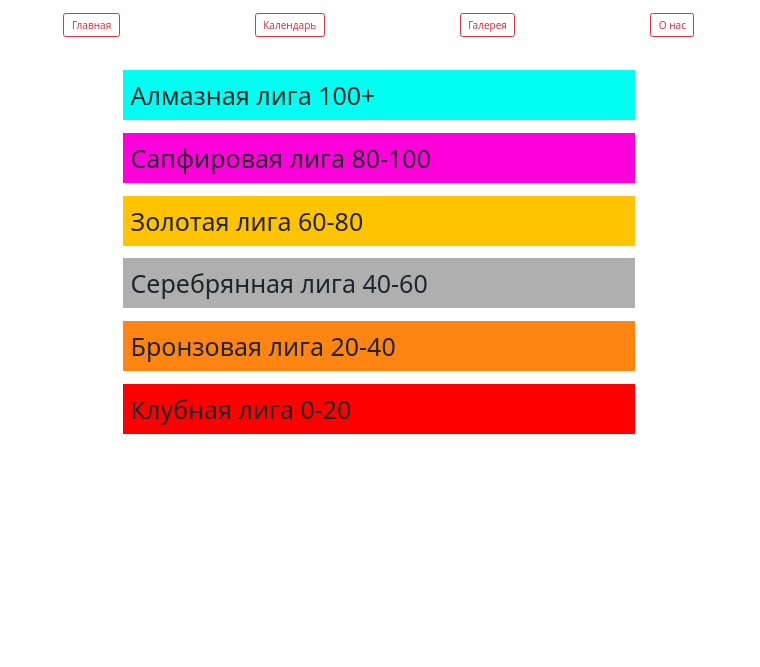
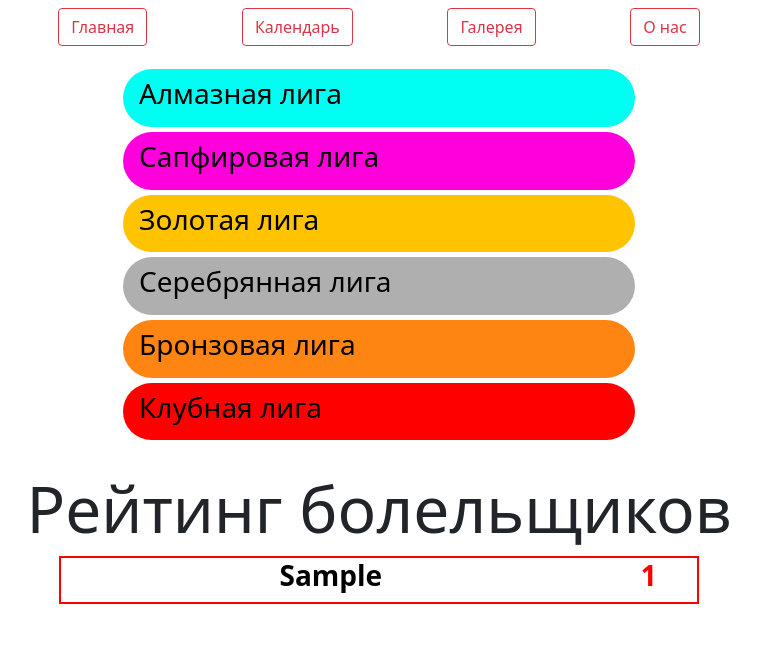
Before and after one commit to elizawetta/raiting, a Django app: page / in a window 1280 px wide. Shown: the top 667 px of the page, without its empty margins (261-1021 px from the left). Run offline with Django 4.2, Linux system fonts and the light colour scheme; tables that the repository leaves empty hold one stand-in row (values such as "Sample post"); some libraries are stand-ins or nearby versions.

Commit message:
all done

```diff
--- a/card/static/card/main.css
+++ b/card/static/card/main.css
@@ -6,3 +6,6 @@
       .carousel-inner > .item > a > img {
         margin: auto;
 }
+#liga {
+width: 40%; height: 50px; margin-top: 1%; border-radius: 5%
+}
--- a/card/templates/card/home.html
+++ b/card/templates/card/home.html
@@ -2,12 +2,12 @@
 {% load static %}
 <html lang="en">
 <head>
-    <meta charset="utf-8">
     <meta name="viewport" content="width=device-width, initial-scale=1">
+    <link rel="stylesheet" href="https://maxcdn.bootstrapcdn.com/bootstrap/4.1.0/css/bootstrap.min.css">
+    <script src="https://ajax.googleapis.com/ajax/libs/jquery/3.7.1/jquery.min.js"></script>
+    <script src="https://cdnjs.cloudflare.com/ajax/libs/popper.js/1.14.0/umd/popper.min.js"></script>
+    <script src="https://maxcdn.bootstrapcdn.com/bootstrap/4.1.0/js/bootstrap.min.js"></script>
     <link rel="stylesheet" href="{% static 'card/main.css' %}">
-    <link rel="stylesheet" href="https://maxcdn.bootstrapcdn.com/bootstrap/3.4.1/css/bootstrap.min.css">
-    <script src="https://ajax.googleapis.com/ajax/libs/jquery/3.7.1/jquery.min.js"></script>
-    <script src="https://maxcdn.bootstrapcdn.com/bootstrap/3.4.1/js/bootstrap.min.js"></script>
     <link rel="stylesheet" href="https://cdnjs.cloudflare.com/ajax/libs/font-awesome/4.7.0/css/font-awesome.min.css">
     <link href="https://cdn.jsdelivr.net/npm/bootstrap@5.0.2/dist/css/bootstrap.min.css" rel="stylesheet" integrity="sha384-EVSTQN3/azprG1Anm3QDgpJLIm9Nao0Yz1ztcQTwFspd3yD65VohhpuuCOmLASjC" crossorigin="anonymous">
     <meta charset="UTF-8">
@@ -21,24 +21,87 @@
     <a type="button" class="btn btn-outline-danger center"  href="/gallery">Галерея</a>
     <a type="button" class="btn btn-outline-danger center"  href="/about-us">О нас</a>
 </nav>
-<div>
 
+<div id="accordion" style="width:40%;" class="center">
+    <div class="card" style="padding-bottom: 1%; padding-top: 3%; border:1em;border-radius:2em;">
+        <div class="card-header" style="background-color:#00FFF3; border:1em;border-radius:2em;">
+          <a class="collapsed" data-toggle="collapse" href="#1" style="text-decoration: none; color: black">
+            <h3>Алмазная лига </h3></a></div>
+        <div id="1" class="collapse" data-parent="#accordion">
+          <div class="card-body">
+            <h4>Баллы: 100+</h4>
+            <h4>Призы: спортивная бутылка</h4>
+          </div></div>
+    </div>
 
-<div class="container" style="background-color: #00FFF3; width: 40%; height: 50px; margin-top: 1%">
-    <h1 style="padding-top: 10px">Алмазная лига 100+</h1></div>
-<div class="container" style="background-color: #FF00DC; width: 40%; height: 50px; margin-top: 1%">
-    <h1 style="padding-top: 10px">Сапфировая лига 80-100</h1></div>
-<div class="container" style="background-color: #FFC300; width: 40%; height: 50px; margin-top: 1%">
-    <h1 style="padding-top: 10px">Золотая лига 60-80</h1></div>
-<div class="container" style="background-color: #AFAFAF; width: 40%; height: 50px; margin-top: 1%">
-    <h1 style="padding-top: 10px">Серебрянная лига 40-60 </h1></div>
-<div class="container" style="background-color: #FF8512; width: 40%; height: 50px; margin-top: 1%">
-    <h1 style="padding-top: 10px">Бронзовая лига 20-40</h1></div>
-<div class="container" style="background-color: #FF0000; width: 40%; height: 50px; margin-top: 1%">
-    <h1 style="padding-top: 10px">Клубная лига 0-20</h1></div>
+    <div class="card" style="padding-bottom: 1%; border:1em;border-radius:2em;">
+    <div class="card-header" style="background-color:#FF00DC; border:1em;border-radius:2em;">
+      <a class="collapsed" data-toggle="collapse" href="#2" style="text-decoration: none; color: black">
+        <h3>Сапфировая лига </h3></a></div>
+    <div id="2" class="collapse" data-parent="#accordion">
+      <div class="card-body">
+        <h4>Баллы: 80-100</h4>
+        <h4>Призы: объемные стикеры</h4>
+      </div></div>
+    </div>
+
+    <div class="card" style="padding-bottom: 1%; border:1em;border-radius:2em;">
+    <div class="card-header" style="background-color:#FFC300; border:1em;border-radius:2em;">
+      <a class="collapsed" data-toggle="collapse" href="#3" style="text-decoration: none; color: black">
+        <h3>Золотая лига </h3></a></div>
+    <div id="3" class="collapse" data-parent="#accordion">
+      <div class="card-body">
+        <h4>Баллы: 60-80</h4>
+        <h4>Призы: стикерпак</h4>
+      </div></div>
+    </div>
+
+    <div class="card" style="padding-bottom: 1%; border:1em;border-radius:2em;">
+    <div class="card-header" style="background-color:#AFAFAF; border:1em;border-radius:2em;">
+      <a class="collapsed" data-toggle="collapse" href="#4" style="text-decoration: none; color: black">
+        <h3>Серебрянная лига </h3></a></div>
+    <div id="4" class="collapse" data-parent="#accordion">
+      <div class="card-body">
+        <h4>Баллы: 40-60</h4>
+        <h4>Призы: значок</h4>
+      </div></div>
+    </div>
+
+    <div class="card" style="padding-bottom: 1%; border:1em;border-radius:2em;">
+    <div class="card-header" style="background-color:#FF8512; border:1em;border-radius:2em;">
+      <a class="collapsed" data-toggle="collapse" href="#5" style="text-decoration: none; color: black">
+        <h3>Бронзовая лига </h3></a></div>
+    <div id="5" class="collapse" data-parent="#accordion">
+      <div class="card-body">
+        <h4>Баллы: 20-40</h4>
+        <h4>Призы: браслет</h4>
+      </div></div>
+    </div>
+
+    <div class="card" style="padding-bottom: 1%; border:1em;border-radius:2em;">
+    <div class="card-header" style="background-color:#FF0000; border:1em;border-radius:2em;">
+      <a class="collapsed" data-toggle="collapse" href="#6" style="text-decoration: none; color: black">
+        <h3>Клубная лига </h3></a></div>
+    <div id="6" class="collapse" data-parent="#accordion">
+      <div class="card-body">
+        <h4>Баллы: 0-20</h4>
+      </div></div>
+    </div>
+
 
 </div>
 
 
+<div style="text-align: center; padding-top: 2%"><h1 class="display-3 center">Рейтинг болельщиков</h1></div>
+<table class="center" style="width: 50%; text-align: center; border: 2px solid red;">
+    {% for i in data %}
+    <tr style="border: 2px solid red">
+        <td><a href="/user/?id={{i.id_user}}" style="text-decoration: none; color: black">
+            <h3 style="font-weight: 600;">{{i.fio}}</h3></a> </td>
+        <td><h3 style="color: red;font-weight: 700">{{i.raiting}}</h3></td>
+    </tr>
+    {% endfor %}
+</table>
+<div style="padding-top: 5%"></div>
 </body>
 </html>
--- a/card/views.py
+++ b/card/views.py
@@ -2,43 +2,6 @@ from django.shortcuts import render
 from .models import New
 
 def user(request):
-    # p = New(id_user=1, fio='Абакаров Руслан Магомедович', liga="Золотая лига",
-    #         raiting=72, photo='IMG_9402.png')
-    # p.save()
-    # p = New(id_user=2, fio='Анисимова Виктория Александровна', liga="Бронзовая лига",
-    #         raiting=39, photo='IMG_9399.png')
-    # p.save()
-    # p = New(id_user=3, fio='Гречаник Оксана Андреевна', liga="Серебряная лига",
-    #         raiting=44, photo='IMG_9400.png')
-    # p.save()
-    # p = New(id_user=4, fio='Дроздова Ксения Дмитриевна', liga="Бронзовая лига",
-    #         raiting=35, photo='IMG_9419.png')
-    # p.save()
-    # p = New(id_user=5, fio='Кудрявцев Илья Антонович', liga="Сапфировая лига",
-    #         raiting=83, photo='IMG_9411.png')
-    # p.save()
-    # p = New(id_user=6, fio='Кузнецова Алина Константиновна', liga="Золотая лига",
-    #         raiting=77, photo='IMG_9397.png')
-    # p.save()
-    # p = New(id_user=7, fio='Шаповалова Валерия Павловна', liga="Клубная лига",
-    #         raiting=16, photo='IMG_9401.png')
-    # p.save()
-    # p = New(id_user=8, fio='Кудинова Софья Владимировна', liga="Сапфировая лига",
-    #         raiting=92, photo='IMG_9393.png')
-    # p.save()
-    # p = New(id_user=9, fio='Печенкина Дарья Антоновна', liga="Серебряная лига",
-    #         raiting=54, photo='IMG_9396.png')
-    # p.save()
-    # p = New(id_user=10, fio='Шевчук Егор Александрович', liga="Алмазная лига",
-    #         raiting=107, photo='IMG_9395.png')
-    # p.save()
-    # p = New(id_user=11, fio='Ананьева Ксения Павловна', liga="Сапфировая лига",
-    #         raiting=76, photo='IMG_9394.png')
-    # p.save()
-    # p = New(id_user=12, fio='Нискова Диана Андреевна', liga="Клубная лига",
-    #         raiting=19, photo='IMG_9392.JPG')
-    # p.save()
-
     id_user = request.GET.get("id", -1)
     if len(New.objects.filter(id_user=id_user)) == 0:
         return render(request, 'card/notfound.html')
@@ -58,12 +21,13 @@ def user(request):
         'photo': user_.photo,
         'color': colors[user_.liga]
     }
-    print(data['photo'])
     return render(request, 'card/user.html', data)
 
-
+def sort(n1, n2):
+    return n1.raiting < n2.raiting
 def home(request):
-    return render(request, 'card/home.html')
+    data = {'data': sorted(New.objects.all(), key=lambda x: -x.raiting)}
+    return render(request, 'card/home.html', data)
 
 def about_us(request):
     return render(request, 'card/aboutus.html')
```
Also changed, not shown: card/templates/card/calendar.html (+0 -8 lines), card/templates/card/notfound.html (+4 -5 lines), card/templates/card/user.html (+10 -6 lines), card/models.py (line endings or trailing spaces).
